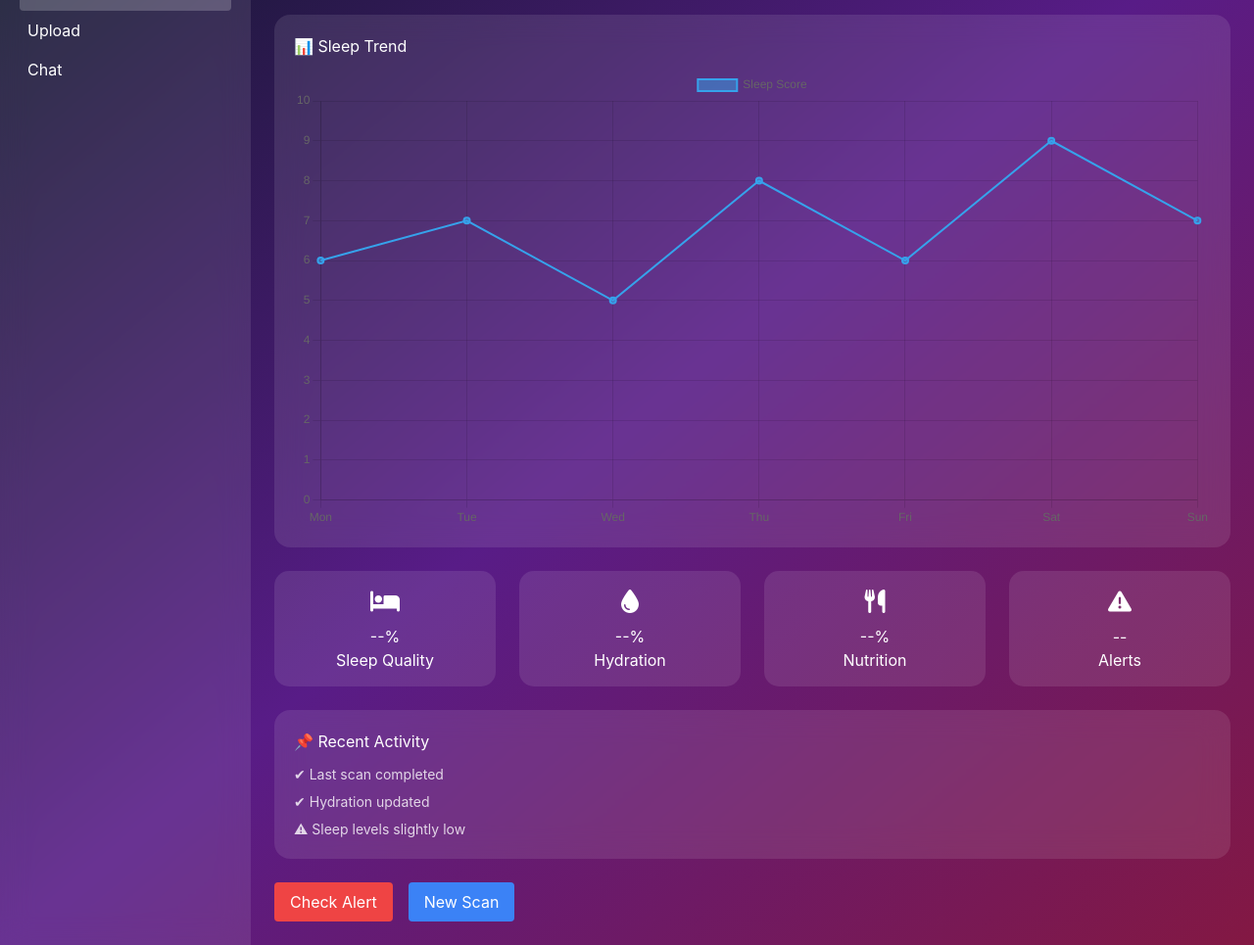
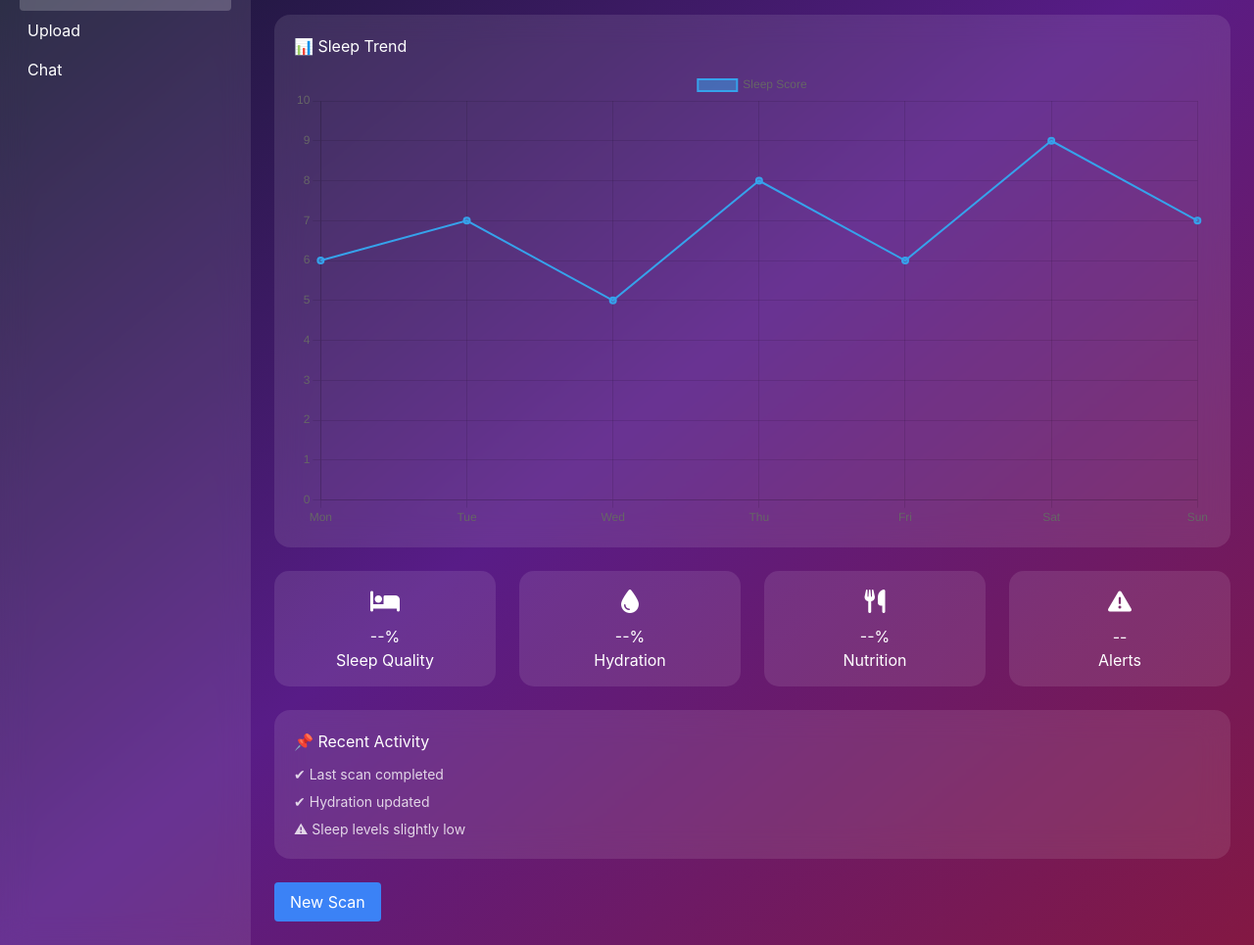
Before and after one commit to jabezblair/night-guardian, a plain HTML site: page index.html in a window 1280 px wide. Shown: the part 101-1066 px from the top of the page at 98% size. Drawn offline with nearby package versions, Linux system fonts and the light colour scheme.

Commit message:
index.html

```diff
--- a/index.html
+++ b/index.html
@@ -89,10 +89,6 @@
         <!-- Action Buttons -->
         <div class="flex gap-4">
 
-            <button onclick="checkBackend()" class="bg-red-500 px-4 py-2 rounded hover:bg-red-600">
-                Check Alert
-            </button>
-
             <button onclick="location.href='upload.html'" class="bg-blue-500 px-4 py-2 rounded hover:bg-blue-600">
                 New Scan
             </button>
```
